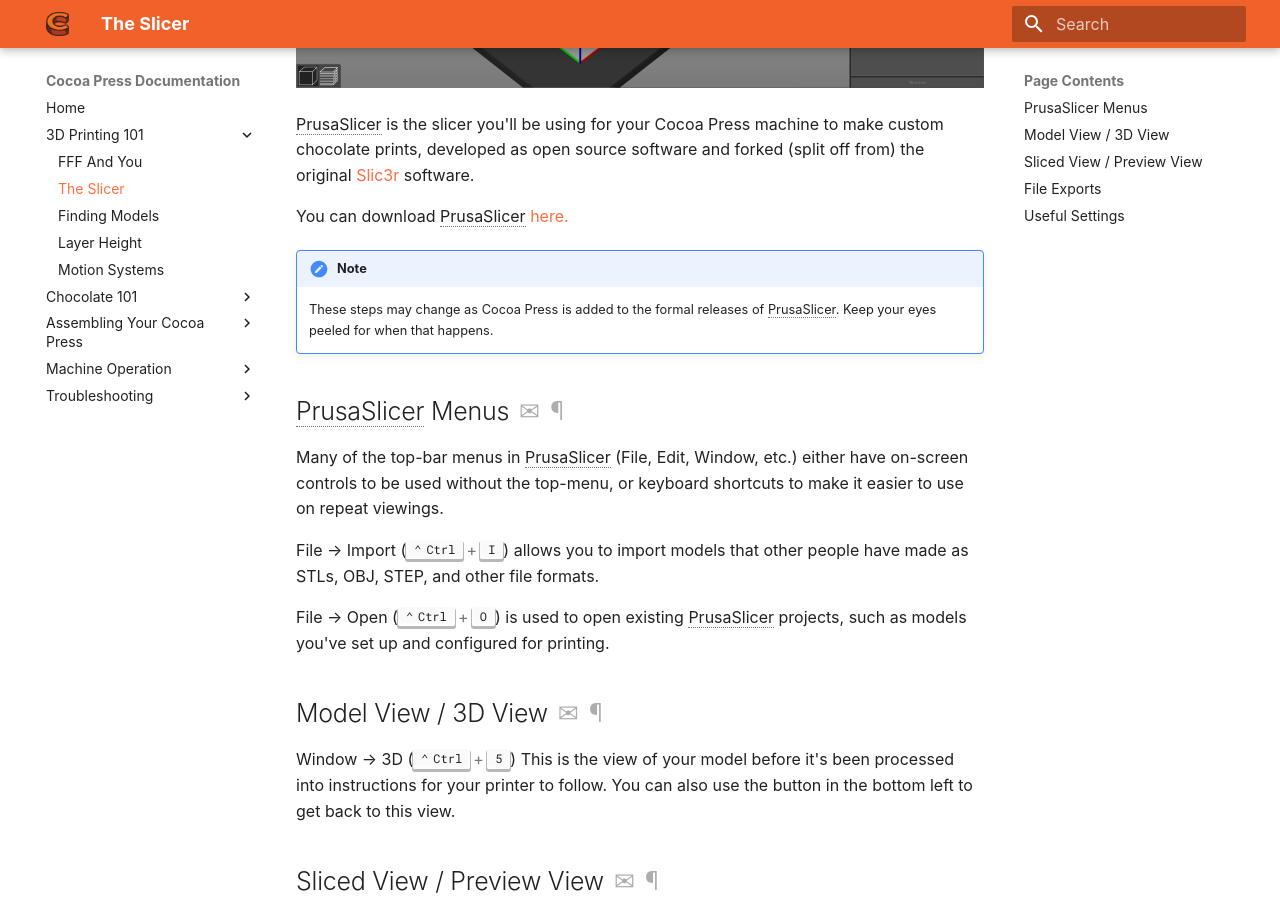
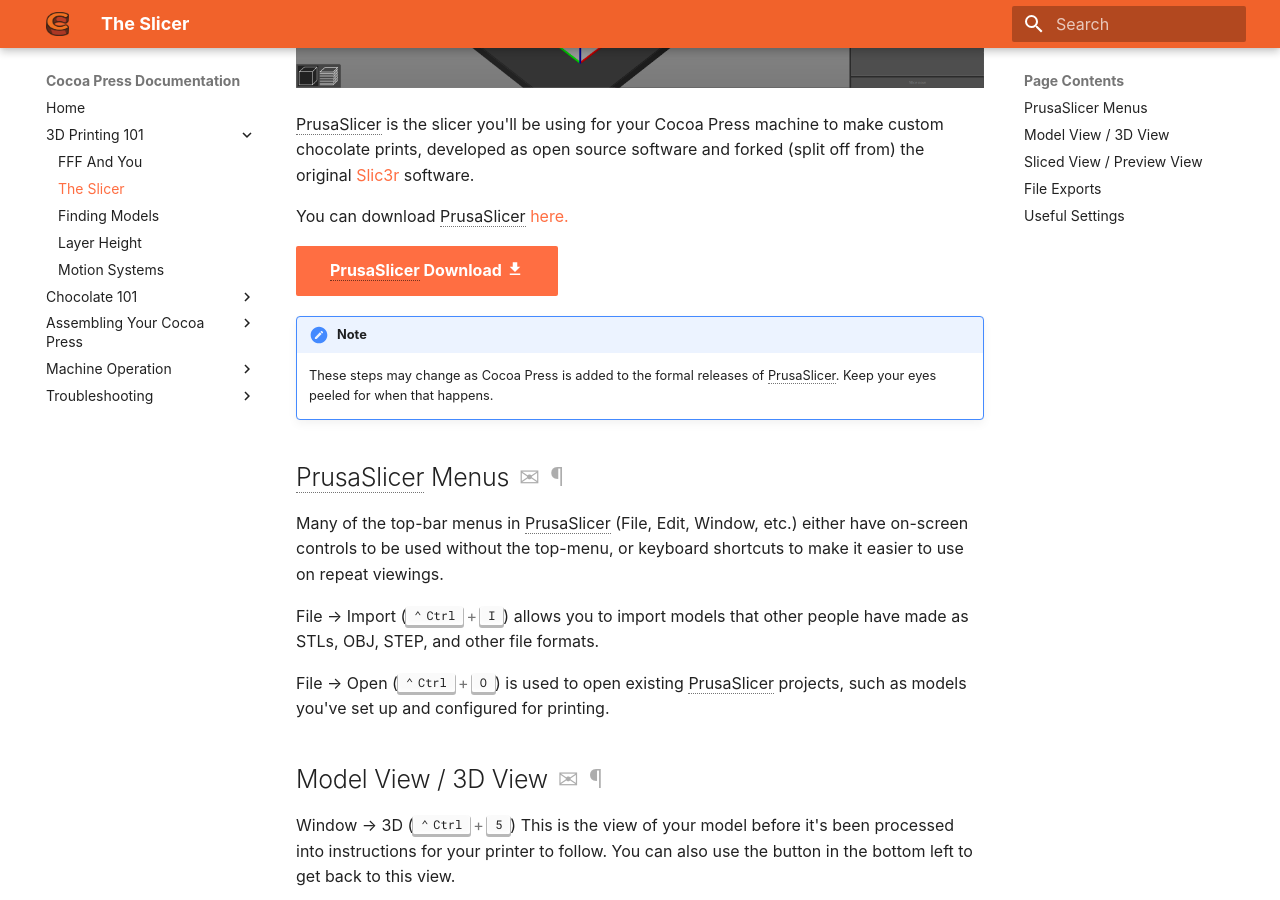
Before and after one commit to CocoaPress/docs, an MkDocs documentation site: the page built from docs/101/Slicer.md, in a window 1280 px wide and 900 px high, scrolled down 586 px. Built offline with MkDocs 1.6.1 and Material for MkDocs 9.7.7, drawn with Linux system fonts in a browser that asks for light colours; some web fonts are replaced.

Commit message:
Added fancy button.

```diff
--- a/docs/101/Slicer.md
+++ b/docs/101/Slicer.md
@@ -7,6 +7,9 @@
 PrusaSlicer is the slicer you'll be using for your Cocoa Press machine to make custom chocolate prints, developed as open source software and forked (split off from) the original [Slic3r](https://slic3r.org/) software.
 
 You can download PrusaSlicer [here.](https://www.prusa3d.com/page/prusaslicer_424/)
+
+
+[PrusaSlicer Download :material-download:](https://www.prusa3d.com/page/prusaslicer_424/){ .md-button .md-button--primary}
 
 !!! note
     These steps may change as Cocoa Press is added to the formal releases of PrusaSlicer.  Keep your eyes peeled for when that happens.
```
